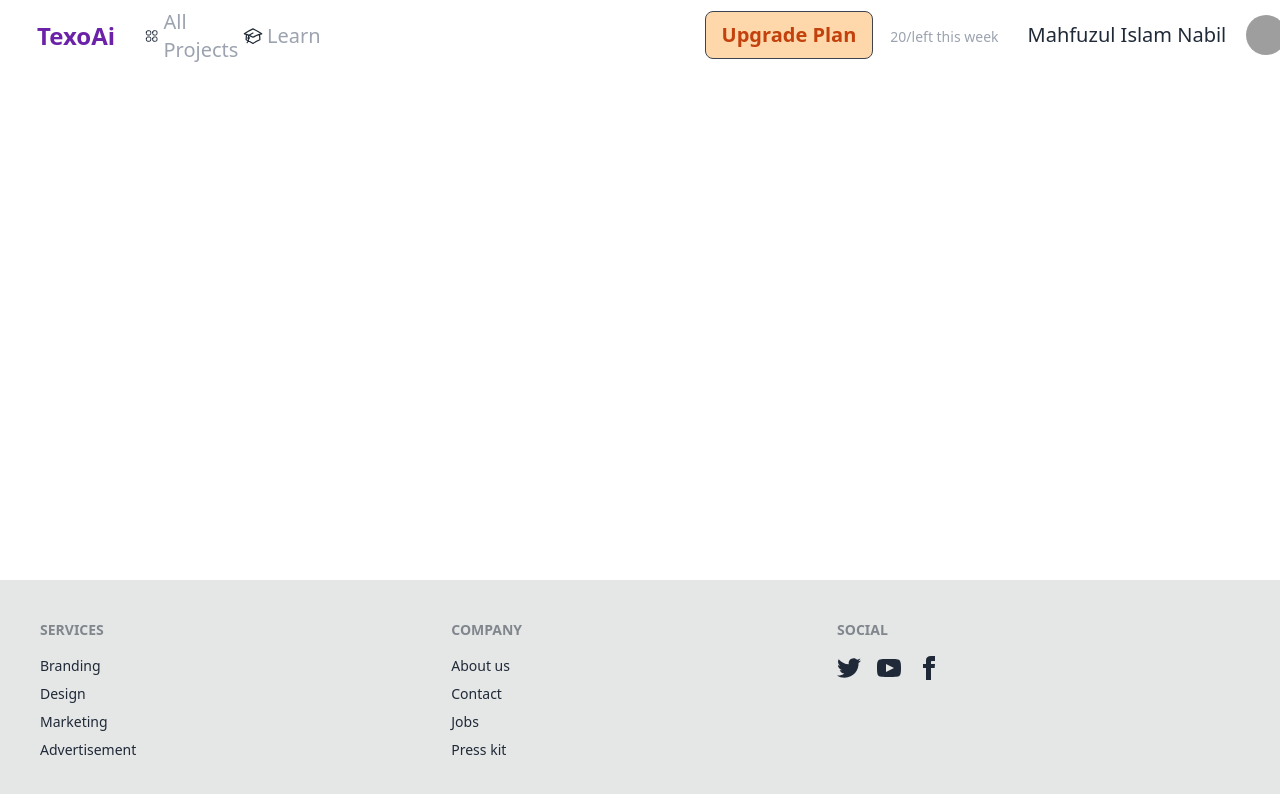
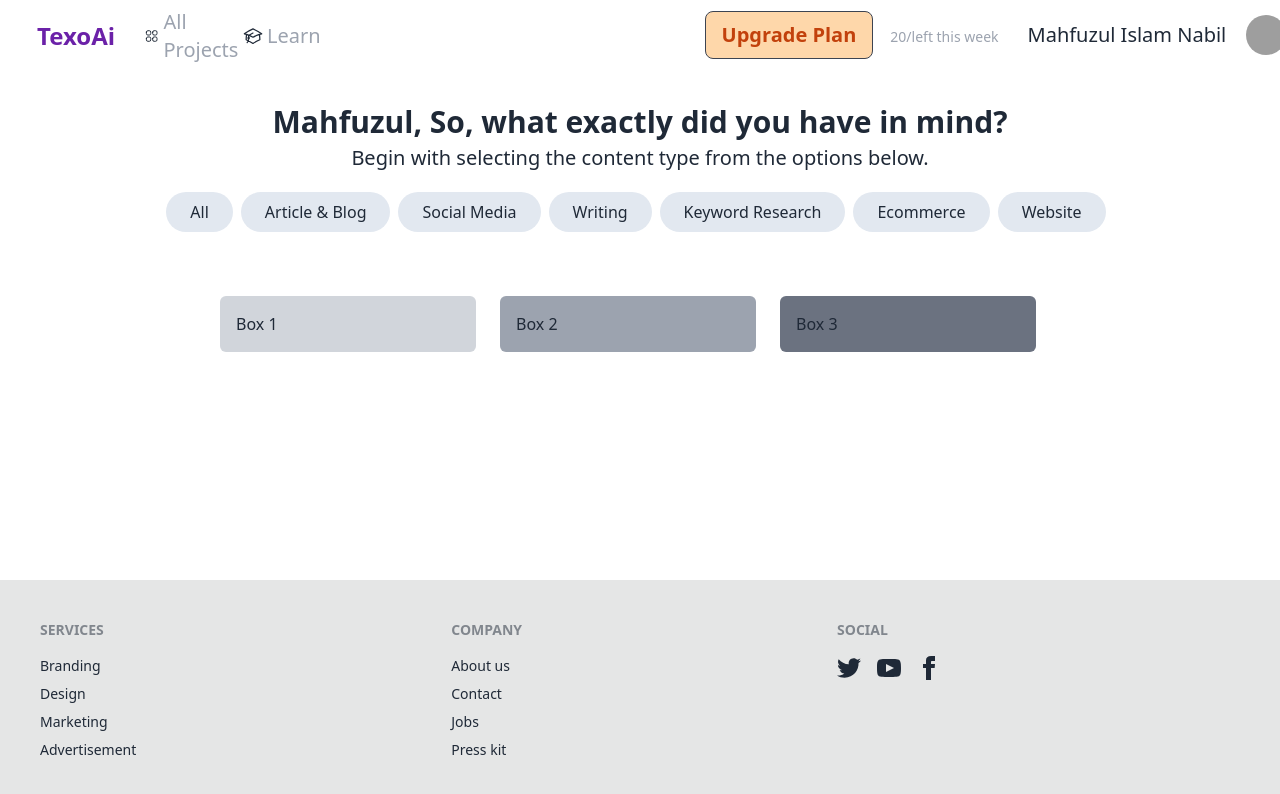
Before and after one commit to darkimpow/ai-writer-app-final, a React (Create React App) app: page / in a window 1280 px wide. Shown: the top 794 px of the page. Built offline with nearby package versions, Linux system fonts and the light colour scheme; grey boxes are pictures that could not be loaded.

Commit message:
created feature branch for the static-dashboard page, I have updated the dashboard with the pill button menu section as well as test boxes for the popular category rows.

```diff
--- a/src/App.js
+++ b/src/App.js
@@ -1,5 +1,6 @@
 import Navbar from "./partials/Navbar";
 import Footer from "./partials/Footer";
+import DashboardPage from "./pages/DashboardPage";
 
 function App() {
   return (
@@ -7,6 +8,9 @@ function App() {
     <div>
       <Navbar/>
     </div>
+      <div>
+        <DashboardPage/>
+      </div>
     <div>
         <Footer/>
     </div>
--- /dev/null
+++ b/src/pages/DashboardPage.js
@@ -0,0 +1,24 @@
+
+const DashboardPage = () => {
+    return (
+        <div>
+            <p className="text-center text-3xl font-bold font-black pt-8">Mahfuzul, So, what exactly did you have in mind?</p>
+            <p className="text-center text-xl pt-1">Begin with selecting the content type from the options below.</p>
+            <div className="flex justify-center items-center pt-5 ">
+                <button className="rounded-full bg-slate-200 py-2 px-6 mr-2">All</button>
+                <button className="rounded-full bg-slate-200 py-2 px-6 mr-2">Article & Blog</button>
+                <button className="rounded-full bg-slate-200 py-2 px-6 mr-2">Social Media</button>
+                <button className="rounded-full bg-slate-200 py-2 px-6 mr-2">Writing</button>
+                <button className="rounded-full bg-slate-200 py-2 px-6 mr-2">Keyword Research</button>
+                <button className="rounded-full bg-slate-200 py-2 px-6 mr-2">Ecommerce</button>
+                <button className="rounded-full bg-slate-200 py-2 px-6 mr-2">Website</button>
+            </div>
+            <div className="flex justify-center items-center pt-16">
+                <div className="w-64 mr-6 p-4 rounded-md bg-gray-300">Box 1</div>
+                <div className="w-64 mr-6 p-4 rounded-md bg-gray-400">Box 2</div>
+                <div className="w-64 mr-6 p-4 rounded-md bg-gray-500">Box 3</div>
+            </div>
+        </div>
+    );
+};
+export default DashboardPage;
```
